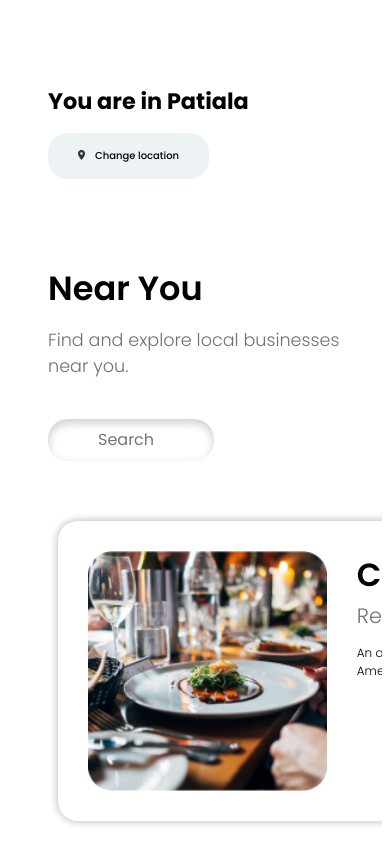
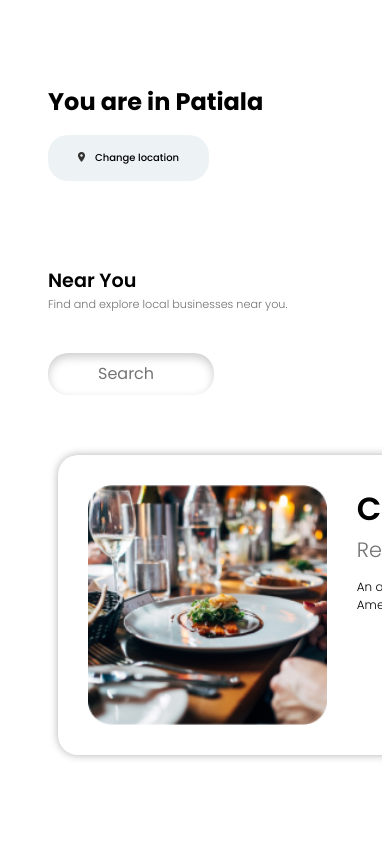
Before and after one commit to Nirmitjatana/localb-frontend, a React (Create React App) app: page / in a window 390 px wide. Shown: the top 844 px of the page. Built offline with nearby package versions, Linux system fonts and the light colour scheme.

Commit message:
Font check commit

```diff
--- a/src/App.css
+++ b/src/App.css
@@ -200,7 +200,7 @@ box-shadow: 0px 0px 8px 0px #0000004f;
 /* mobile */
 @media (max-width:767px){
   .explore > h1{
-    font-size: 1.4rem;
+    font-size: 1.5rem;
   }
   .location{
     width:7px;
@@ -218,4 +218,13 @@ box-shadow: 0px 0px 8px 0px #0000004f;
     cursor: pointer;
     outline: none;
   }
+  .explore > h2{
+    font-size: 1.2rem;
+  }
+  .subtext{
+    font-size: 0.7rem;
+    font-weight: 300;
+    color: #717171;
+    margin-top: -15px;
+  }
 }
```
